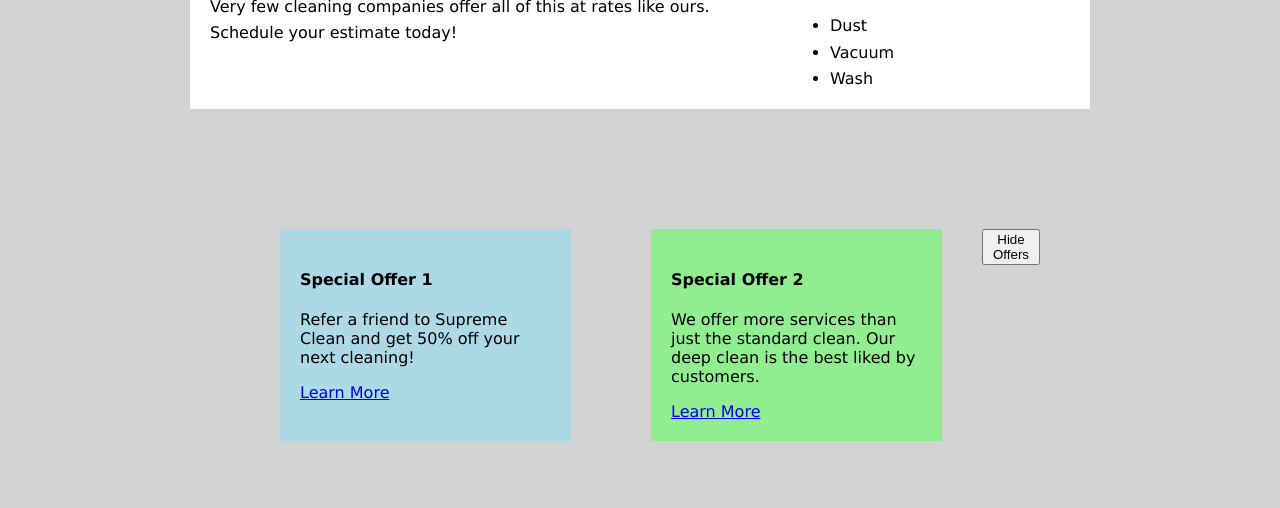
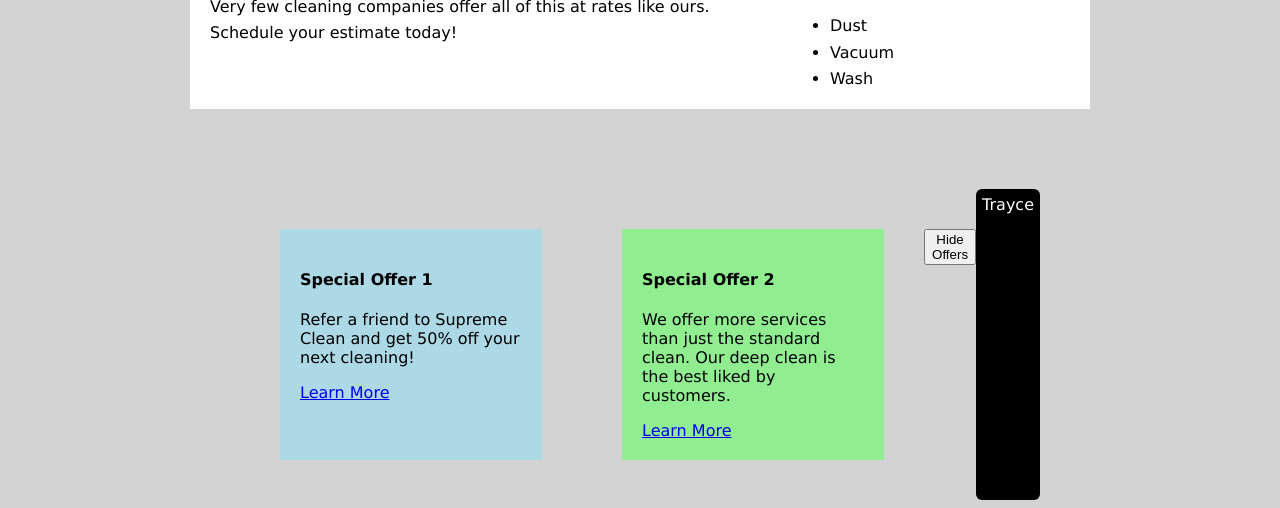
Before and after one commit to EmilyHollifield/hollifield-alhso-15b, a plain HTML site: page home.html in a window 1280 px wide. Shown: the part 374-882 px from the top of the page. Drawn offline with Linux system fonts and the light colour scheme.

Commit message:
added my name to home.html page

```diff
--- a/home.html
+++ b/home.html
@@ -75,5 +75,6 @@
   }
   </script>
     </div>
+      <div style="background-color:black; padding:6px; color:white; border-radius:6px; display:inline-block;">Trayce</div>
   </body>
 </html>
```
